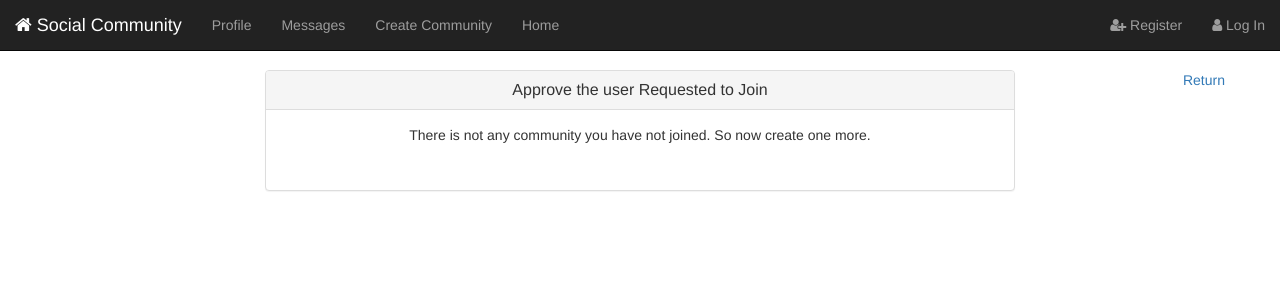
After one commit to akhi1312/CMPE281, a Flask app: template templates/_requestedCommunitites.html in a window 1280 px wide. The commit adds this page. Shown: the top 300 px of the page. Run offline with Flask 2, Linux system fonts and the light colour scheme; the template is opened without the code that fills it, so the values that code supplies are empty; some libraries are stand-ins or nearby versions.

Commit message:
modifications

```diff
--- a/app.py
+++ b/app.py
@@ -386,7 +386,7 @@ def before_request():
 @login_required
 def profilefrnd(username):
     userposts = mongo.posts.find({ "author": username })
-    userFriends = getUserFriends(username);
+    userFriends = getUserFriends(username)
     user = User.query.filter_by(username=username).first()
     form = EditForm(request.form)
     return render_template('profile.html', user = user , userposts = userposts , userFriends = userFriends,form=form)
--- /dev/null
+++ b/templates/_requestedCommunitites.html
@@ -0,0 +1,48 @@
+{% extends "_base.html" %}
+{% block title %}Join/Leave Communities{% endblock %}
+{% block page_content %}
+<div class="container" style="text-align:center">
+    <div class="row">
+        <div class="col-md-8 col-md-offset-2">
+            <div class="panel panel-default">
+                <div class="panel-heading">
+                    <h3 class="panel-title">Approve the user Requested to Join</h3>
+                </div>
+                <div class="panel-body">
+                    <table class="table table-striped table-hover" style="text-align: center">
+                        {% if unjoined %}
+                        <tr>
+                            <th align="center">Name</th>
+                            <th align="center">Admin</th>
+                            <th align="center">Number of Members</th>
+                            <th align="center">Created</th>
+                            <th align="center">Join Community</th>
+                        </tr>
+
+                        {% for community in unjoined %}
+                        <tr>
+                            <td>{{community.name}}</td>
+                            <td>
+                                {{community.moderator}}
+                            </td>
+                            <td>{{community.users}}</td>
+                            <td>{{community.creation_date}}</td>
+                            <td>
+                                <a data-id={{community.id}} class="btn btn-success" onclick="Request(this)">Join
+                                    Request</a>
+                            </td>
+                        </tr>
+                        {% endfor %}
+                        {% else %}
+                        <tr>
+                            <p>There is not any community you have not joined. So now create one more.</p>
+                        </tr>
+                        {% endif %}
+                    </table>
+                </div>
+            </div>
+        </div>
+        <div class="pull-right"><a href="/home"> Return </a></div>
+    </div>
+</div>
+{%endblock%}
```
Also changed, not shown: templates/_joincommunity.html (+24 -5 lines).
